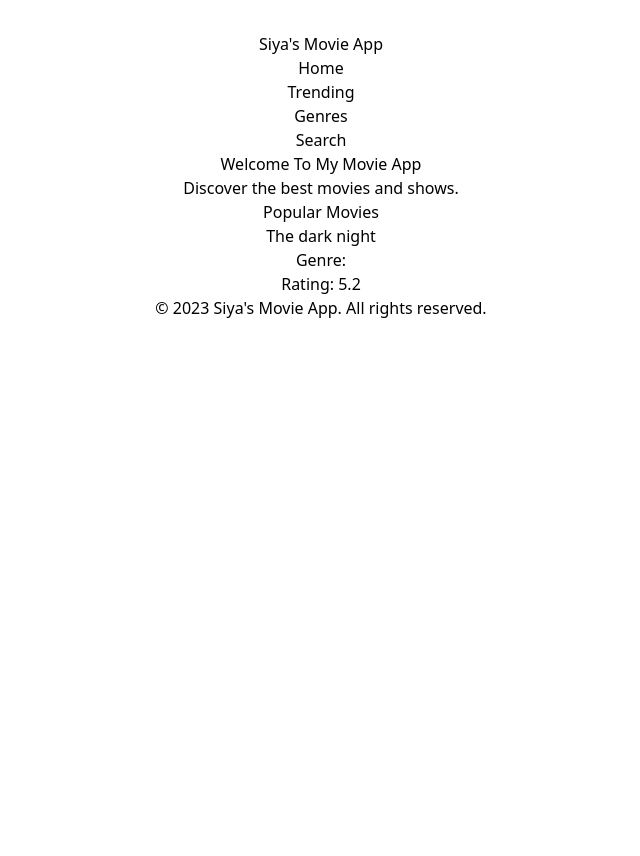
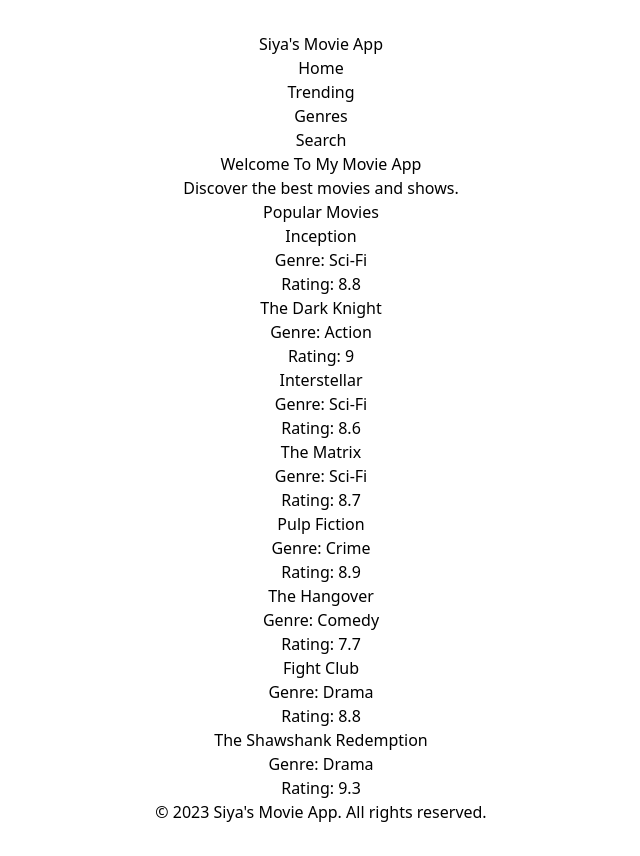
Before and after one commit to 23Siya/project, a React (Vite) app: page / in a window 1280 px wide. Shown: the whole page, without its empty margins (319-959 px from the left). Before the commit the page ends 800 px from the top, so only its background shows below. Built offline with nearby package versions, Linux system fonts and the light colour scheme.

Commit message:
feature /adding Implememnted gendre and movies data since api not been added yet

```diff
--- a/src/Pages/GenresPage.jsx
+++ b/src/Pages/GenresPage.jsx
@@ -0,0 +1,80 @@
+import React, { useState } from 'react';
+
+// Mock data for genres and movies
+const Genres = [
+  { id: 1, name: 'Action' },
+  { id: 2, name: 'Comedy' },
+  { id: 3, name: 'Drama' },
+  { id: 4, name: 'Sci-Fi' },
+  { id: 5, name: 'Thriller' },
+];
+
+const Movies = [
+  { id: 1, title: 'Inception', genre: 'Sci-Fi', rating: 8.8 },
+  { id: 2, title: 'The Dark Knight', genre: 'Action', rating: 9.0 },
+  { id: 3, title: 'Interstellar', genre: 'Sci-Fi', rating: 8.6 },
+  { id: 4, title: 'The Matrix', genre: 'Sci-Fi', rating: 8.7 },
+  { id: 5, title: 'Pulp Fiction', genre: 'Crime', rating: 8.9 },
+  { id: 6, title: 'The Hangover', genre: 'Comedy', rating: 7.7 },
+  { id: 7, title: 'Fight Club', genre: 'Drama', rating: 8.8 },
+  { id: 8, title: 'The Shawshank Redemption', genre: 'Drama', rating: 9.3 },
+];
+
+function GenresPage({ setSelectedGenre }) {
+  // State to manage the selected genre
+  const [selectedGenre, setSelectedGenreState] = useState('');
+
+  // Handle genre selection
+  const handleGenreClick = (genre) => {
+    setSelectedGenreState(genre);
+// Update the selected genre in the parent component
+    setSelectedGenre(genre);
+  };
+
+  // Filter movies by selected genre
+  const filteredMovies = selectedGenre
+    ? Movies.filter((movie) => movie.genre === selectedGenre)
+    : [];
+
+  return (
+    <div className="p-6">s
+      {/* Genres Page Title */}
+      <h2 className="text-2xl font-bold mb-4">Browse by Genre</h2>
+
+      {/* Genre List */}
+      <div className="flex flex-wrap gap-3 mb-6">
+        {Genres.map((genre) => (
+          <button
+            key={genre.id}
+            onClick={() => handleGenreClick(genre.name)}
+            className={`px-4 py-2 rounded-lg ${
+              selectedGenre === genre.name
+                ? 'bg-blue-600 text-white'
+                : 'bg-gray-200 text-gray-700 hover:bg-gray-300'
+            }`}
+          >
+            {genre.name}
+          </button>
+        ))}
+      </div>
+
+      {/* Movies in Selected Genre */}
+      {selectedGenre && (
+        <div>
+          <h3 className="text-xl font-semibold mb-4">Movies in {selectedGenre}</h3>
+          <div className="grid grid-cols-1 md:grid-cols-2 lg:grid-cols-3 gap-6">
+            {filteredMovies.map((movie) => (
+              <div key={movie.id} className="bg-white p-6 rounded-lg shadow-md">
+                <h4 className="text-lg font-semibold mb-2">{movie.title}</h4>
+                <p className="text-gray-600 mb-2">Genre: {movie.genre}</p>
+                <p className="text-gray-600">Rating: {movie.rating}</p>
+              </div>
+            ))}
+          </div>
+        </div>
+      )}
+    </div>
+  );
+}
+
+export default GenresPage;
--- a/src/Pages/HomePage.jsx
+++ b/src/Pages/HomePage.jsx
@@ -1,6 +1,15 @@
 import React from "react";
 //Foor testing  purposed no api presesnt
-const Movies = [{id:1,title :'The dark night', gendre :'Sci-fi', rating: 5.2}];
+const Movies = [
+    { id: 1, title: 'Inception', genre: 'Sci-Fi', rating: 8.8 },
+    { id: 2, title: 'The Dark Knight', genre: 'Action', rating: 9.0 },
+    { id: 3, title: 'Interstellar', genre: 'Sci-Fi', rating: 8.6 },
+    { id: 4, title: 'The Matrix', genre: 'Sci-Fi', rating: 8.7 },
+    { id: 5, title: 'Pulp Fiction', genre: 'Crime', rating: 8.9 },
+    { id: 6, title: 'The Hangover', genre: 'Comedy', rating: 7.7 },
+    { id: 7, title: 'Fight Club', genre: 'Drama', rating: 8.8 },
+    { id: 8, title: 'The Shawshank Redemption', genre: 'Drama', rating: 9.3 },
+];
 
 function HomePage() {
     return (
```
